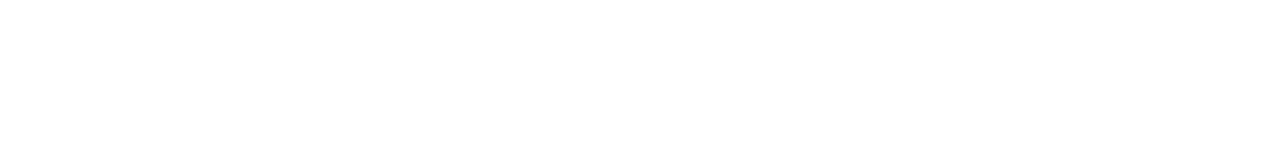
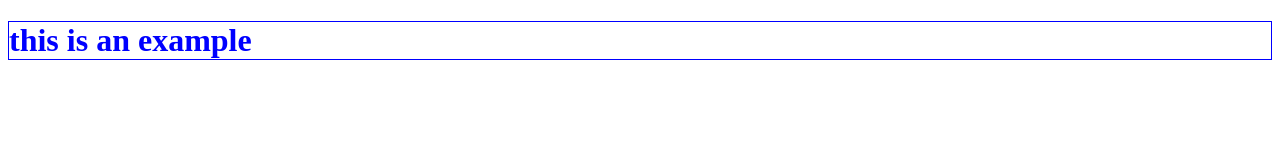
Before and after one commit to MRasheed1991/code_quiz, a plain HTML site: page index.html in a window 1280 px wide. Drawn offline with Linux system fonts and the light colour scheme.

Commit message:
created extra css and js file

```diff
--- /dev/null
+++ b/css/high-scores.css
@@ -0,0 +1,3 @@
+h1 {
+  color: blue;
+}
--- /dev/null
+++ b/css/styles.css
@@ -0,0 +1,4 @@
+h1 {
+  color: blue;
+  border: 1px solid blue;
+}
--- a/index.html
+++ b/index.html
@@ -5,6 +5,9 @@
     <meta http-equiv="X-UA-Compatible" content="IE=edge" />
     <meta name="viewport" content="width=device-width, initial-scale=1.0" />
     <title>Document</title>
+    <link rel="stylesheet" href="./css/styles.css" />
   </head>
-  <body></body>
+  <body>
+    <h1>this is an example</h1>
+  </body>
 </html>
```
Also changed, not shown: highscore.html (+5 -1 lines), js/script.js (added).
